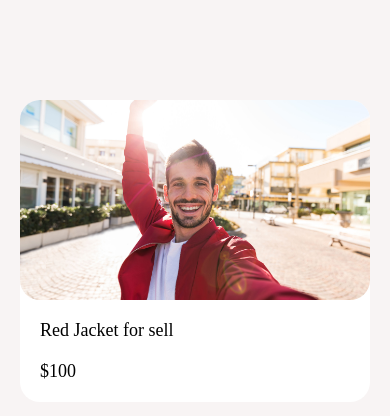
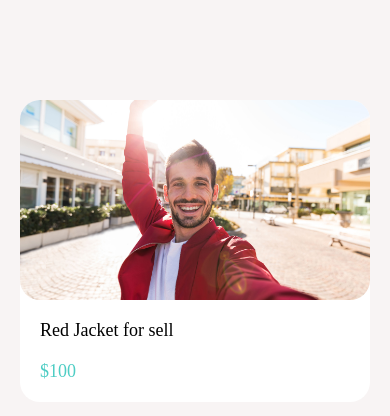
Before and after one commit to zahid2022skipq/ecommerceapp, a React Native app: screen / in a window 390 px wide. Shown: the top 416 px of the page. Built offline with nearby package versions, Linux system fonts and the light colour scheme.

Commit message:
added external styles to our app text component

```diff
--- a/app/components/Card.js
+++ b/app/components/Card.js
@@ -11,7 +11,7 @@ function Card({ title, subTitle, image }) {
       <Image style={styles.img} source={image} />
       <View style={styles.detailsContainer}>
         <AppText style={styles.title}>{title}</AppText>
-        <AppText>{subTitle}</AppText>
+        <AppText style={styles.subTitle}>{subTitle}</AppText>
       </View>
     </View>
   );
@@ -31,6 +31,9 @@ const styles = StyleSheet.create({
     width: "100%",
     borderRadius: 20,
   },
+  subTitle: {
+    color: colors.secondary,
+  },
   title: {
     marginBottom: 20,
   },
```
